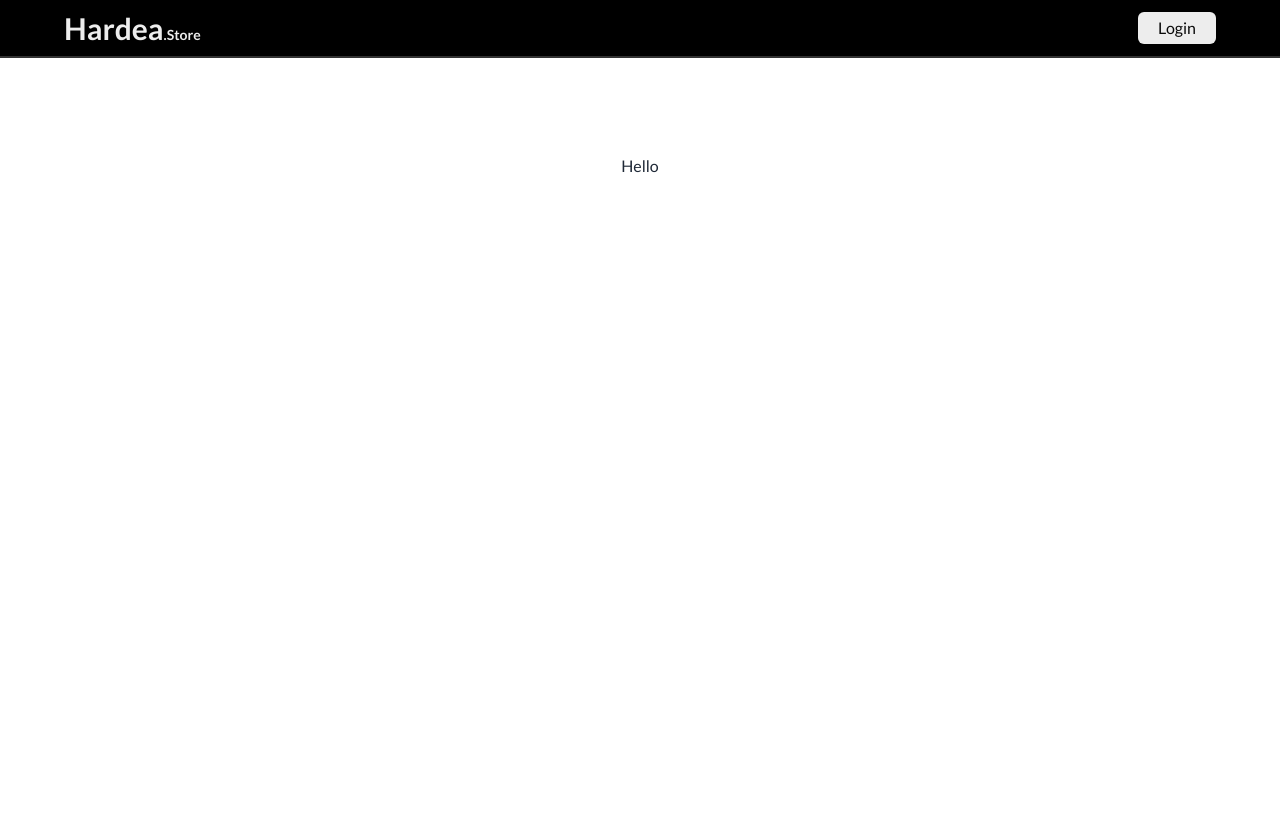
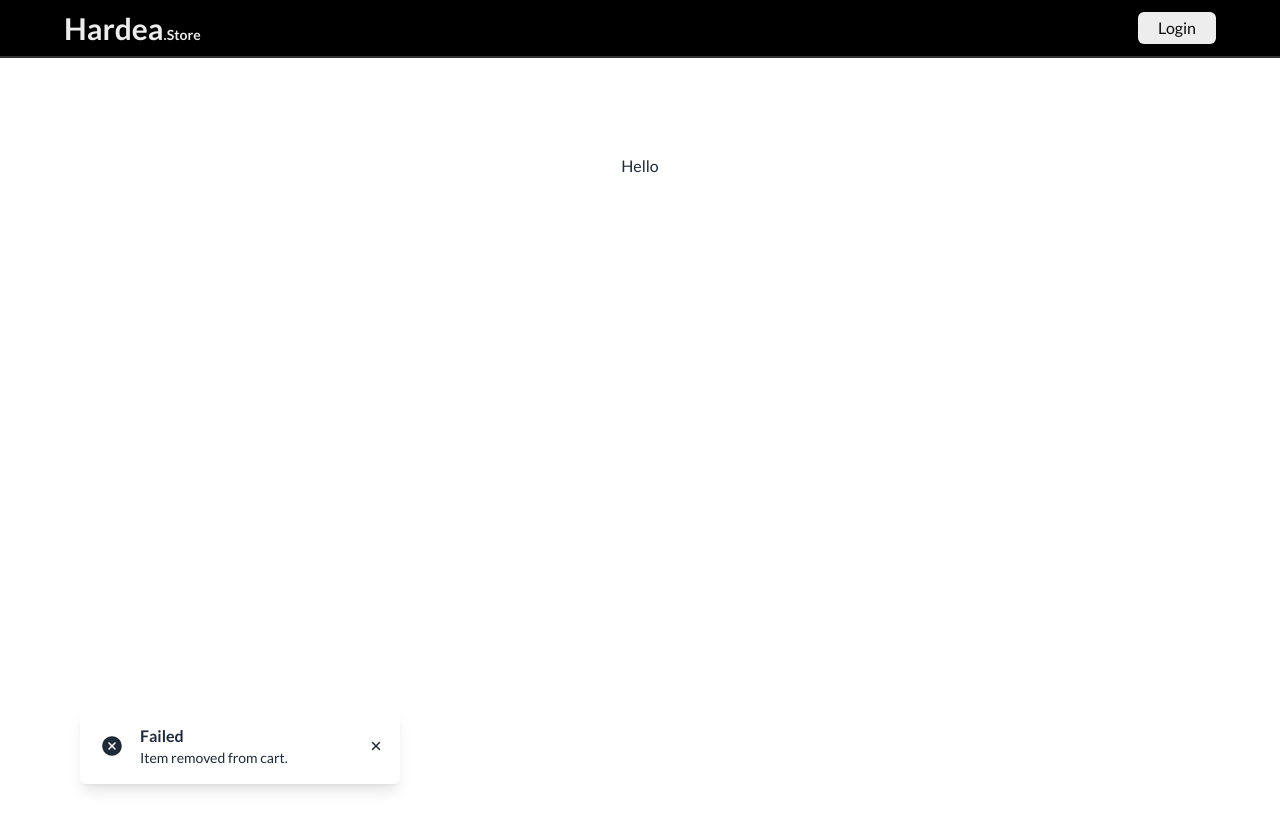
Before and after one commit to dhearr/hardea-store, a Next.js app: page / in a window 1280 px wide. Shown: the top 830 px of the page. Built offline with nearby package versions, Linux system fonts and the light colour scheme; no server answers.

Commit message:
feat: Toaster

```diff
--- /dev/null
+++ b/src/components/ui/Toaster/index.tsx
@@ -0,0 +1,53 @@
+import { IoIosCloseCircle, IoMdCheckmarkCircle } from "react-icons/io";
+import { IoClose } from "react-icons/io5";
+
+type PropTypes = {
+  variant: string;
+  message?: string;
+};
+
+const ToasterVariant: any = {
+  success: {
+    title: "Success",
+    icon: <IoMdCheckmarkCircle />,
+    color: "#a3d9a5",
+    barColor: "#3f9242",
+  },
+  danger: {
+    title: "Failed",
+    icon: <IoIosCloseCircle />,
+    color: "#f39b9a",
+    barColor: "#bb2525",
+  },
+};
+
+const Toaster = (props: PropTypes) => {
+  const { variant = "danger", message } = props;
+  // console.log(ToasterVariant[variant].color);
+
+  return (
+    <div className="fixed z-[9999] bottom-0 transform translate-x-20 flex items-center w-full max-w-xs p-4 mb-4 bg-white rounded-md shadow-lg overflow-hidden">
+      <div
+        className={`inline-flex items-center text-[24px] justify-center flex-shrink-0 w-8 h-8 bg-[${ToasterVariant[variant].barColor}] text-[${ToasterVariant[variant].color}] rounded-md`}
+      >
+        {ToasterVariant[variant].icon}
+      </div>
+      <div className="ms-3 max-w-xs">
+        <p className="text-md font-bold">{ToasterVariant[variant].title}</p>
+        <p className="text-sm font-normal">{message}</p>
+      </div>
+      <button type="button" className="ms-auto -mx-1.5 -my-1.5 p-1.5">
+        <IoClose />
+      </button>
+      <div
+        className={`absolute w-full h-1.5 bg-[${ToasterVariant[variant].color}] bottom-0 left-0`}
+      >
+        <div
+          className={`w-[70%] h-1.5 bg-[${ToasterVariant[variant].barColor}]`}
+        />
+      </div>
+    </div>
+  );
+};
+
+export default Toaster;
--- a/src/pages/_app.tsx
+++ b/src/pages/_app.tsx
@@ -1,4 +1,5 @@
 import Navbar from "@/components/fragments/Navbar";
+import Toaster from "@/components/ui/Toaster";
 import "@/styles/globals.css";
 import { SessionProvider } from "next-auth/react";
 import type { AppProps } from "next/app";
@@ -23,6 +24,7 @@ export default function App({
       <div className={lato.className}>
         {!disabledNavbar.includes(pathname.split("/")[1]) && <Navbar />}
         <Component {...pageProps} />
+        <Toaster message="Item removed from cart." />
       </div>
     </SessionProvider>
   );
```
